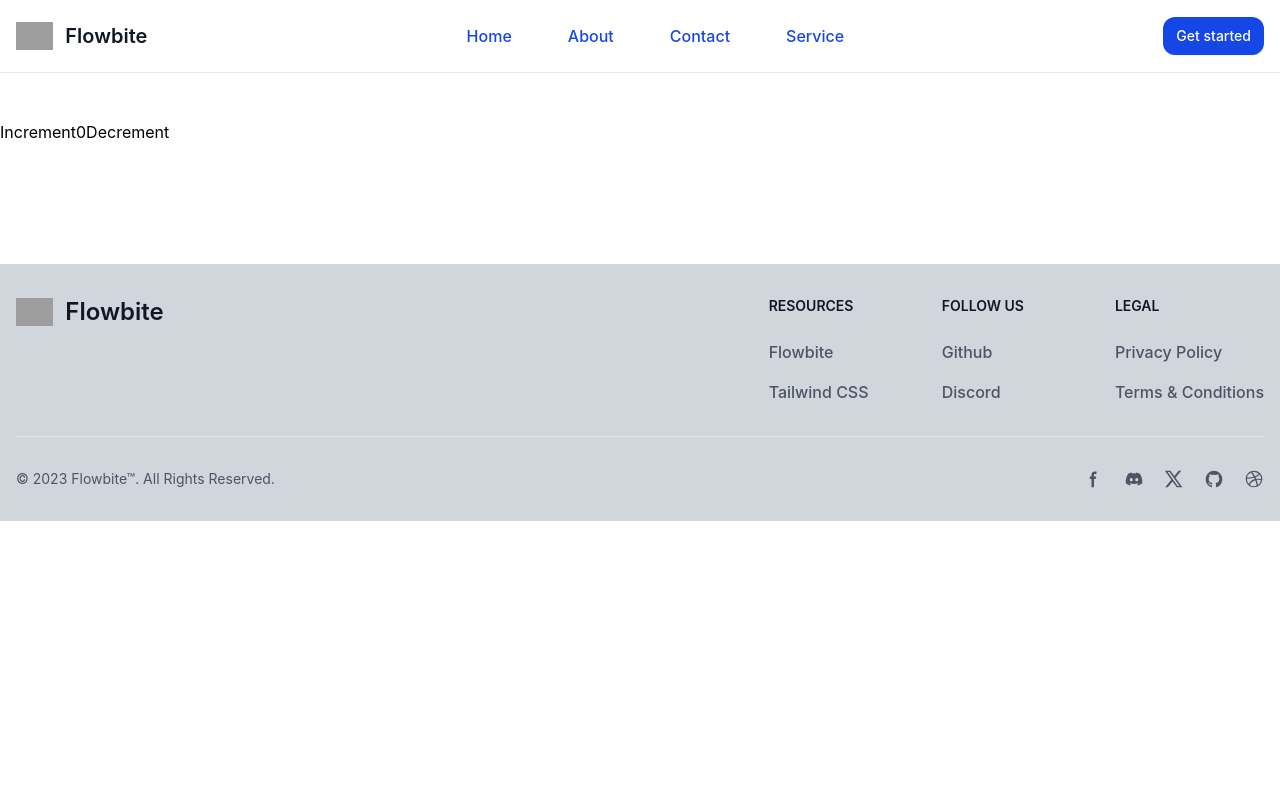
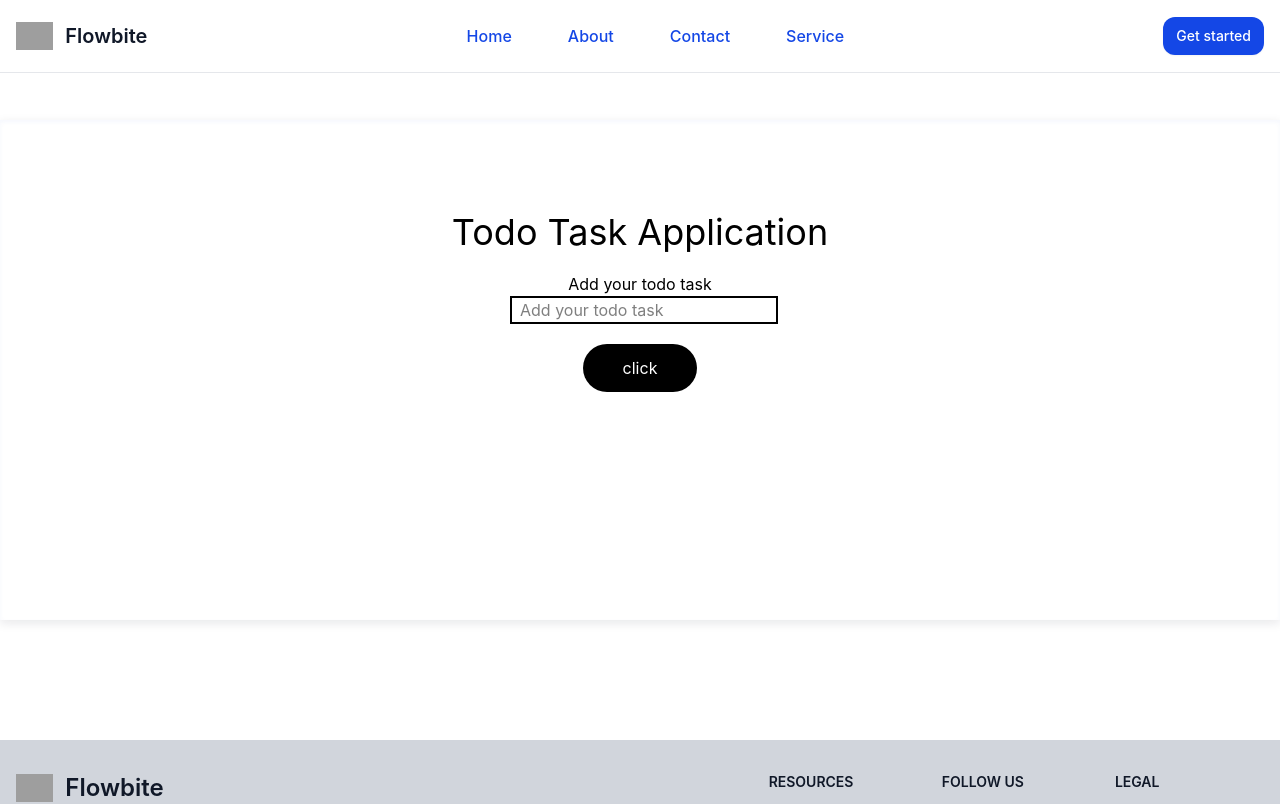
Before and after one commit to Md-Gajjali/Api-plus-contextAPi, a React (Vite) app: page / in a window 1280 px wide. Shown: the top 804 px of the page. Built offline with nearby package versions, Linux system fonts and the light colour scheme; grey boxes are pictures that could not be loaded.

Commit message:
firebase update

```diff
--- a/package.json
+++ b/package.json
@@ -12,11 +12,13 @@
   "dependencies": {
     "@reduxjs/toolkit": "^2.11.0",
     "@tailwindcss/vite": "^4.1.17",
+    "firebase": "^12.6.0",
     "flowbite": "^4.0.1",
     "react": "^19.2.0",
     "react-dom": "^19.2.0",
     "react-redux": "^9.2.0",
     "react-router": "^7.9.6",
+    "react-toastify": "^11.0.5",
     "tailwindcss": "^4.1.17"
   },
   "devDependencies": {
--- a/src/App.jsx
+++ b/src/App.jsx
@@ -4,21 +4,68 @@ import viteLogo from '/vite.svg'
 import './App.css'
 import Navber from './Componets/Navber'
 import Cards from './Componets/Cards'
-import { useSelector, useDispatch } from 'react-redux'
-import { decrement, increment  } from './Slices/counterSlice'
+// import { useSelector, useDispatch } from 'react-redux'
+// import { decrement, increment  } from './Slices/counterSlice'
+  import { ToastContainer, toast ,Bounce } from 'react-toastify';
+import { getDatabase, ref, set } from "firebase/database";
+
 
 
 
 function App() {
 
+
+
   // const [product, setProduct] = useState([])
 
-    const count = useSelector((state) => state.counter.value)
-    const dispatch = useDispatch()
+  // const count = useSelector((state) => state.counter.value)
+  // const dispatch = useDispatch()
+
+  const[task,setTask]=useState("")
+  const[cng,setCng]=useState("")
+  const[error,setError]=useState("")
+
+  const notify = () => toast.error('🦄 please fil the input!', {
+    position: "top-right",
+    autoClose: 5000,
+    hideProgressBar: false,
+    closeOnClick: true,
+    pauseOnHover: true,
+    draggable: true,
+    progress: undefined,
+    theme: "light",
+    transition: Bounce,
+  });
 
 
+  const handleChange = (e) => {
+    setTask(e.target.value)
+  }
 
 
+  const handleClick = (e) => {
+    e.preventDefault()
+    if ( task == "") {
+      notify()
+    }else{
+      const db = getDatabase();
+      const key = Date.now();
+      const todoPath = `todos/${key}`;
+      set(ref(db, todoPath), {
+        TodoTask: task,
+        createdAt: new Date().toISOString()
+      })
+      .then(() => {
+        toast.success('Todo saved to Firebase')
+        setTask('')
+      })
+      .catch((err) => {
+        console.error('Firebase write failed:', err)
+        toast.error('Failed to save todo')
+      })
+    }
+
+  }
 
   // useEffect(() => {
   //   fetch('https://dummyjson.com/recipes')
@@ -35,19 +82,9 @@ function App() {
           product.map((items) => {
             return (
               <Cards
-                key={items.id}
-                title={items.name}
-                imgSrc={items.image}
-                rating={items.rating}
-                price={items.userId}
-              />
+                ke
 
-            )
-          })
-        }
-      </div> */}
-
-       <div className='container m-auto mt-30'>
+       {/* <div className='container m-auto mt-30'>
       <div>
         <button
           aria-label="Increment value"
@@ -64,7 +101,21 @@ function App() {
         </button>
 
       </div>
+    </div> */}
+
+    <div className='container m-auto w-full h-[500px]  mt-30 text-center border-[#F2F4F7]  px-4 py-3 shadow-[inset_0px_2px_4px_0px_rgba(184,196,243,0.14),0px_3px_10px_0px_rgba(16,24,40,0.1)] '>
+        <div className='mt-20'>
+          <h1  className='text-4xl '> Todo Task Application</h1>
+          <div className='mt-5'>
+            <div >
+            <label className='mt-4' htmlFor="Todo task">Add your todo task</label>
+            </div>
+            <input type="text"  className='ml-2 text-black border-2  px-2' placeholder='Add your todo task' onChange={handleChange}/>
+            <button className='mt-5 block m-auto text-center px-10 py-3 rounded-full bg-black text-white' onClick={handleClick}>click</button>
+          </div>
+        </div>
     </div>
+
 
     </>
   )
--- /dev/null
+++ b/src/FirebeseConfig.js
@@ -0,0 +1,20 @@
+// Import the functions you need from the SDKs you need
+import { initializeApp } from "firebase/app";
+import { getAnalytics } from "firebase/analytics";
+
+const firebaseConfig = {
+  apiKey: "AIzaSyA9selShXfI8jEfXSUA7xQL0KsBcTv4DD8",
+  authDomain: "todo-app-62846.firebaseapp.com",
+  databaseURL: "https://todo-app-62846-default-rtdb.firebaseio.com",
+  projectId: "todo-app-62846",
+  storageBucket: "todo-app-62846.firebasestorage.app",
+  messagingSenderId: "402517887676",
+  appId: "1:402517887676:web:ca7a17aab4b77f11779eb9",
+  measurementId: "G-2WCZ1Z18PE"
+};
+
+// Initialize Firebase
+const app = initializeApp(firebaseConfig);
+const analytics = getAnalytics(app);
+
+export default firebaseConfig
--- a/src/main.jsx
+++ b/src/main.jsx
@@ -10,6 +10,8 @@ import Contact from './Pages/Contact.jsx';
 import Servicce from './Pages/Servicce.jsx';
 import { store } from './Store/Store.js';
 import { Provider } from 'react-redux'
+import { ToastContainer } from 'react-toastify';
+import './FirebeseConfig'
 
 
 
@@ -30,7 +32,8 @@ const router = createBrowserRouter([
 createRoot(document.getElementById('root')).render(
   <StrictMode>
     <Provider store={store}>
-     <RouterProvider router={router} />
+      <ToastContainer />
+      <RouterProvider router={router} />
     </Provider>
   </StrictMode>,
 )
```
Also changed, not shown: src/index.css (line endings or trailing spaces), 1 other file (tests, documents, lock files or other folders).
